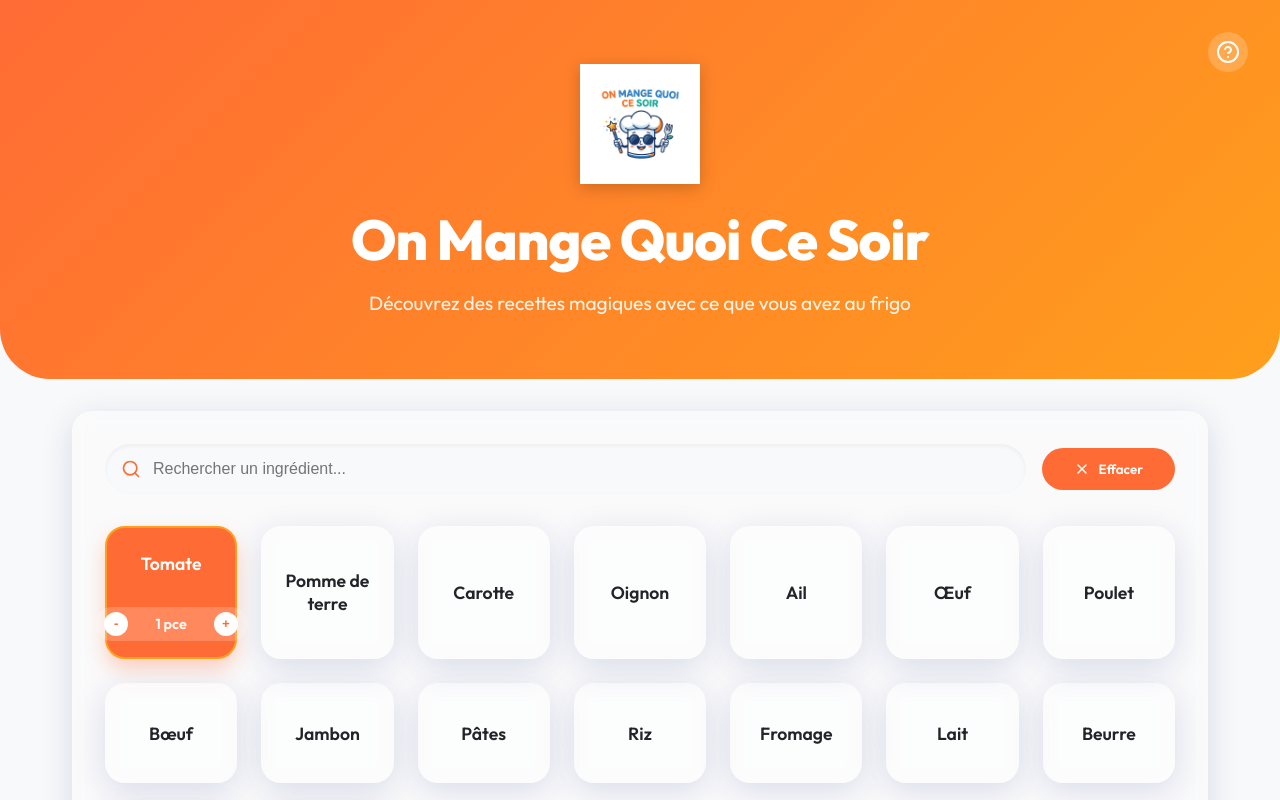
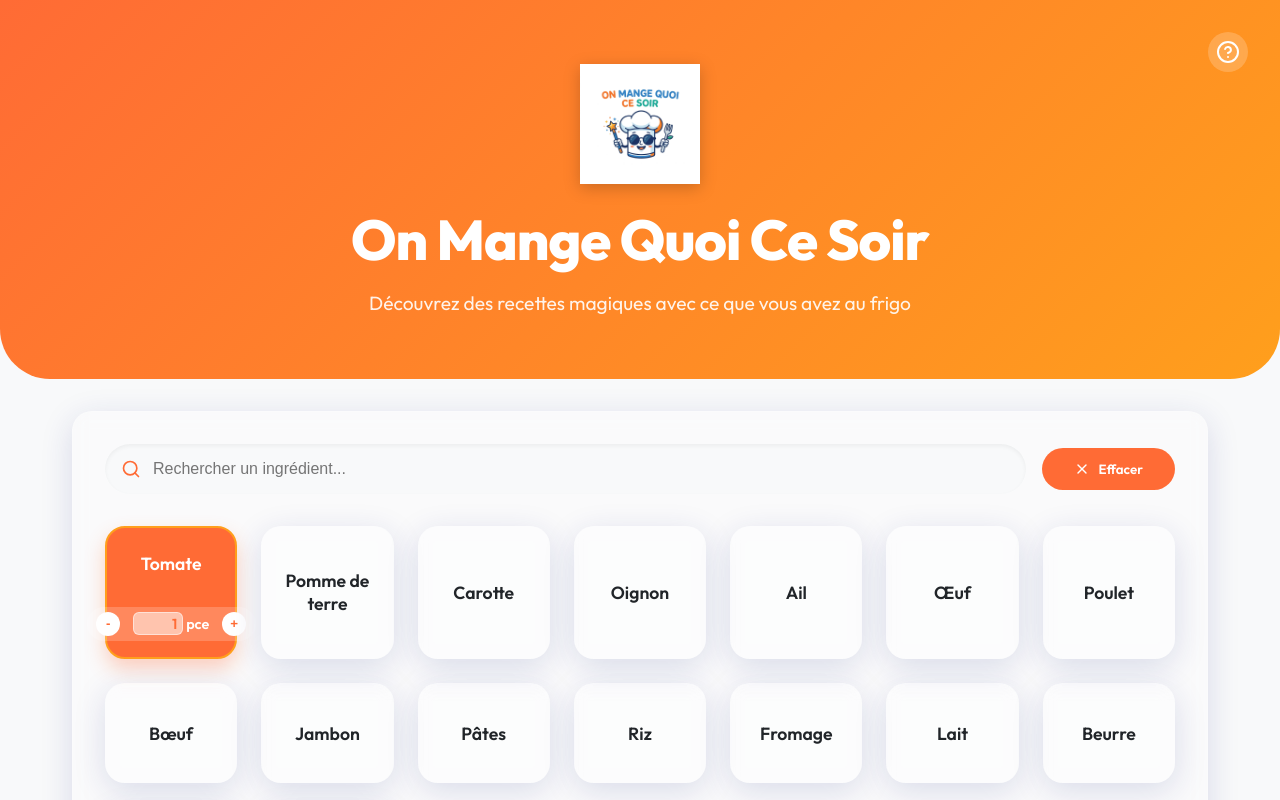
Before and after one commit to legagneurdeveloppement-create/on-mange-quoi-ce-soir, a React (Vite) app: page / in a window 1280 px wide. Both pictures are taken after a click on the element "Tomate". Shown: the top 800 px of the page. Built offline with nearby package versions, Linux system fonts and the light colour scheme.

Commit message:
ajustement des kg

```diff
--- a/src/App.jsx
+++ b/src/App.jsx
@@ -25,7 +25,7 @@ function App() {
   const toggleIngredient = (id) => {
     setSelectedIngredients(prev => {
       const newIngredients = { ...prev };
-      if (newIngredients[id]) {
+      if (newIngredients[id] !== undefined) {
         delete newIngredients[id];
       } else {
         newIngredients[id] = 1;
@@ -36,13 +36,38 @@ function App() {
 
   const updateQuantity = (id, delta) => {
     setSelectedIngredients(prev => {
-      const current = prev[id] || 0;
+      const current = prev[id] === '' ? 0 : (prev[id] || 0);
       const newVal = Math.max(0, current + delta);
       const newIngredients = { ...prev };
       if (newVal === 0) {
         delete newIngredients[id];
       } else {
         newIngredients[id] = newVal;
+      }
+      return newIngredients;
+    });
+  };
+
+  const handleQuantityChange = (id, value) => {
+    setSelectedIngredients(prev => {
+      const newIngredients = { ...prev };
+      if (value === '') {
+        newIngredients[id] = '';
+      } else {
+        const num = parseFloat(value);
+        if (!isNaN(num) && num >= 0) {
+          newIngredients[id] = num;
+        }
+      }
+      return newIngredients;
+    });
+  };
+
+  const handleQuantityBlur = (id) => {
+    setSelectedIngredients(prev => {
+      const newIngredients = { ...prev };
+      if (newIngredients[id] === '' || newIngredients[id] === 0) {
+        delete newIngredients[id];
       }
       return newIngredients;
     });
@@ -221,7 +246,7 @@ function App() {
                 <motion.div
                   key={ing.id}
                   whileHover={{ scale: 1.02 }}
-                  className={`ingredient-card glass ${selectedIngredients[ing.id] ? 'selected' : ''}`}
+                  className={`ingredient-card glass ${selectedIngredients[ing.id] !== undefined ? 'selected' : ''}`}
                   onClick={() => toggleIngredient(ing.id)}
                   style={{ position: 'relative' }}
                 >
@@ -241,10 +266,21 @@ function App() {
                   )}
                   <span style={{ fontWeight: 600, display: 'block', fontSize: '1.1rem', margin: '0.5rem 0' }}>{ing.name}</span>
 
-                  {selectedIngredients[ing.id] && (
+                  {selectedIngredients[ing.id] !== undefined && (
                     <div className="quantity-controls fade-in" onClick={(e) => e.stopPropagation()}>
                       <button onClick={() => updateQuantity(ing.id, -1)}>-</button>
-                      <span>{selectedIngredients[ing.id]} {ing.unit}</span>
+                      <div style={{ display: 'flex', alignItems: 'center', gap: '0.2rem' }}>
+                        <input
+                          type="number"
+                          min="0"
+                          step="any"
+                          value={selectedIngredients[ing.id]}
+                          onChange={(e) => handleQuantityChange(ing.id, e.target.value)}
+                          onBlur={() => handleQuantityBlur(ing.id)}
+                          className="quantity-input"
+                        />
+                        <span style={{ minWidth: 'auto' }}>{ing.unit}</span>
+                      </div>
                       <button onClick={() => updateQuantity(ing.id, 1)}>+</button>
                     </div>
                   )}
--- a/src/index.css
+++ b/src/index.css
@@ -177,6 +177,38 @@ header p {
   font-size: 0.9rem;
   font-weight: 600;
   min-width: 60px;
+  text-align: center;
+}
+
+.quantity-input {
+  width: 50px;
+  text-align: right;
+  border: 1px solid rgba(255, 255, 255, 0.5);
+  border-radius: 6px;
+  padding: 0.1rem 0.3rem;
+  font-size: 0.9rem;
+  font-weight: 600;
+  background: rgba(255, 255, 255, 0.5);
+  color: var(--primary);
+  outline: none;
+  font-family: inherit;
+  transition: all 0.2s;
+}
+
+.quantity-input:focus {
+  background: white;
+  border-color: var(--primary);
+  box-shadow: 0 0 0 2px rgba(255, 107, 53, 0.2);
+}
+
+/* Hide number input arrows */
+.quantity-input::-webkit-outer-spin-button,
+.quantity-input::-webkit-inner-spin-button {
+  -webkit-appearance: none;
+  margin: 0;
+}
+.quantity-input[type=number] {
+  -moz-appearance: textfield;
 }
 
 .recipes-section {
```
Also changed, not shown: 1 other file (tests, documents, lock files or other folders).
